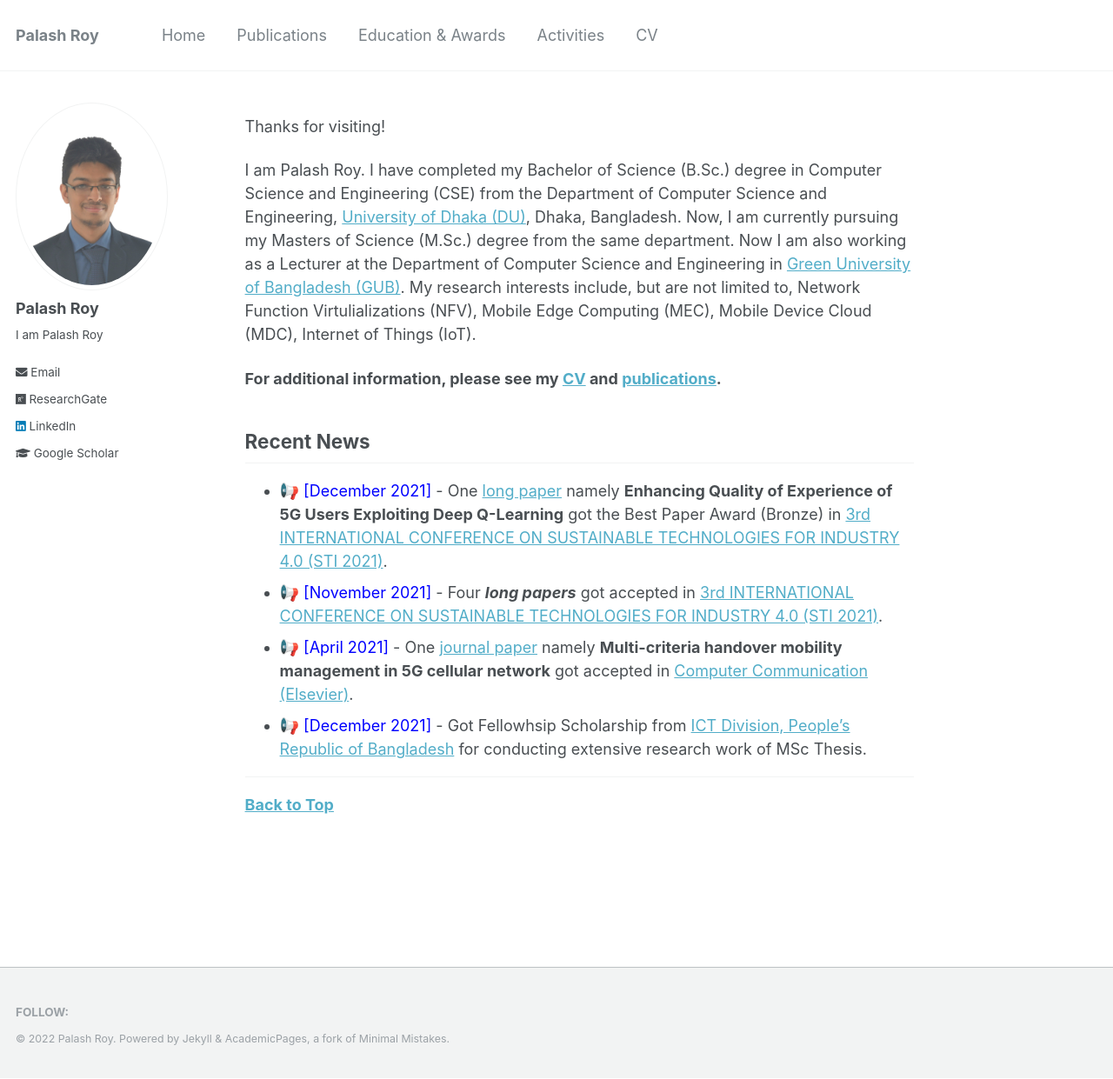
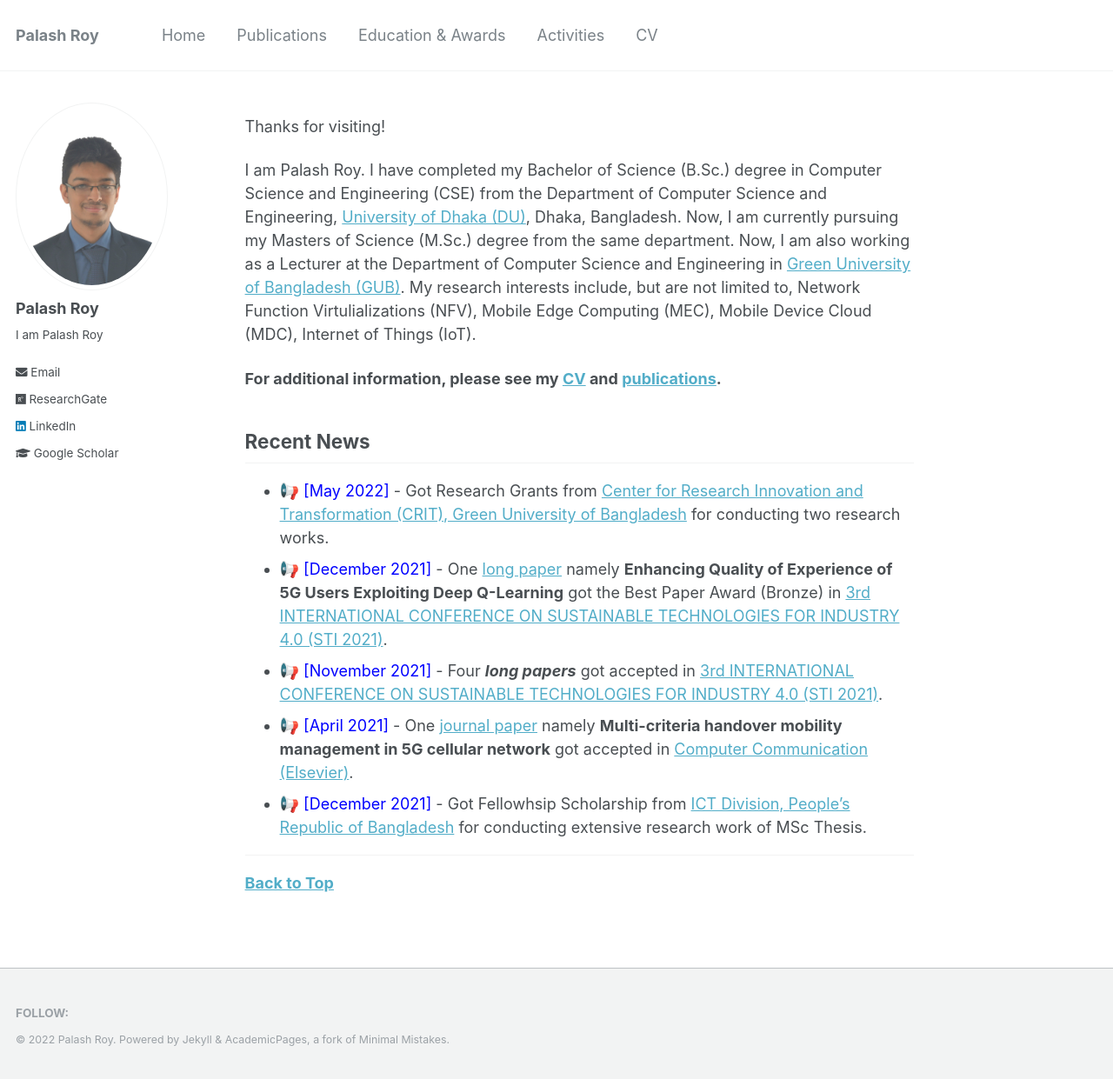
Before and after one commit to PalashRoy975/PalashRoy975.github.io, a Jekyll site: the page built from _pages/about.md, in a window 1280 px wide and 1241 px high. Shown: the whole window at 87% size. Built offline with Jekyll 4.4.1, drawn with Linux system fonts in a browser that asks for light colours.

Commit message:
Update about.md

```diff
--- a/_pages/about.md
+++ b/_pages/about.md
@@ -11,7 +11,7 @@ redirect_from:
 Thanks for visiting!
 
 
-I am Palash Roy. I have completed my Bachelor of Science (B.Sc.) degree in Computer Science and Engineering (CSE) from the Department of Computer Science and Engineering, [University of Dhaka (DU)](https://www.du.ac.bd/), Dhaka, Bangladesh. Now, I am currently pursuing my Masters of Science (M.Sc.) degree from the same department. Now I am also working as a Lecturer at the Department of Computer Science and Engineering in [Green University of Bangladesh (GUB)](https://green.edu.bd/). My research interests include, but are not limited to, Network Function Virtulializations (NFV), Mobile Edge Computing (MEC), Mobile Device Cloud (MDC), Internet of Things (IoT).
+I am Palash Roy. I have completed my Bachelor of Science (B.Sc.) degree in Computer Science and Engineering (CSE) from the Department of Computer Science and Engineering, [University of Dhaka (DU)](https://www.du.ac.bd/), Dhaka, Bangladesh. Now, I am currently pursuing my Masters of Science (M.Sc.) degree from the same department. Now, I am also working as a Lecturer at the Department of Computer Science and Engineering in [Green University of Bangladesh (GUB)](https://green.edu.bd/). My research interests include, but are not limited to, Network Function Virtulializations (NFV), Mobile Edge Computing (MEC), Mobile Device Cloud (MDC), Internet of Things (IoT).
 
 **For additional information, please see my [CV](https://sujan-sarker.github.io/cv/) and [publications](https://sujan-sarker.github.io/publications/).**
 
@@ -22,6 +22,7 @@ I am Palash Roy. I have completed my Bachelor of Science (B.Sc.) degree in Compu
 
 
 ## Recent News
+* 📢 <span style="color:Blue"> [May 2022] </span> - Got Research Grants from [Center for Research Innovation and Transformation (CRIT), Green University of Bangladesh](http://crit.green.edu.bd/) for conducting two research works.
 * 📢 <span style="color:Blue"> [December 2021] </span> - One [long paper](https://ieeexplore.ieee.org/document/9732579) namely **Enhancing Quality of Experience of 5G Users Exploiting Deep Q-Learning** got the Best Paper Award (Bronze) in  [3rd INTERNATIONAL CONFERENCE ON
 SUSTAINABLE TECHNOLOGIES FOR INDUSTRY 4.0 (STI 2021)](http://fse.green.edu.bd/sti-2021/).
 * 📢 <span style="color:Blue"> [November 2021] </span> - Four ***long papers*** got accepted in  [3rd INTERNATIONAL CONFERENCE ON
```
